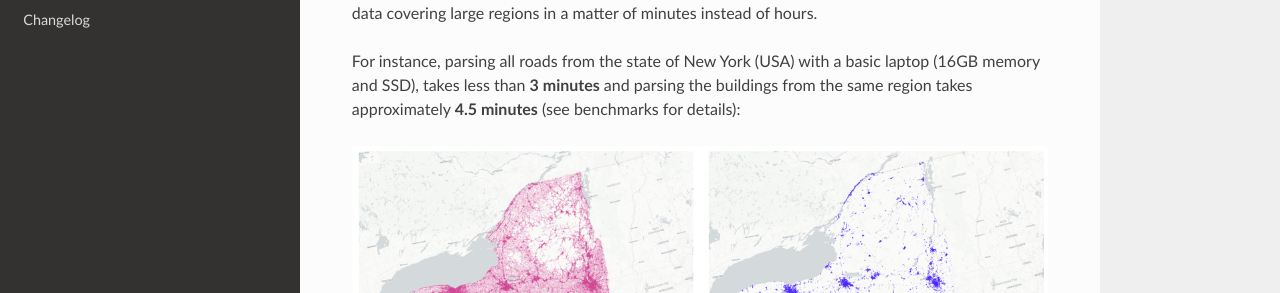
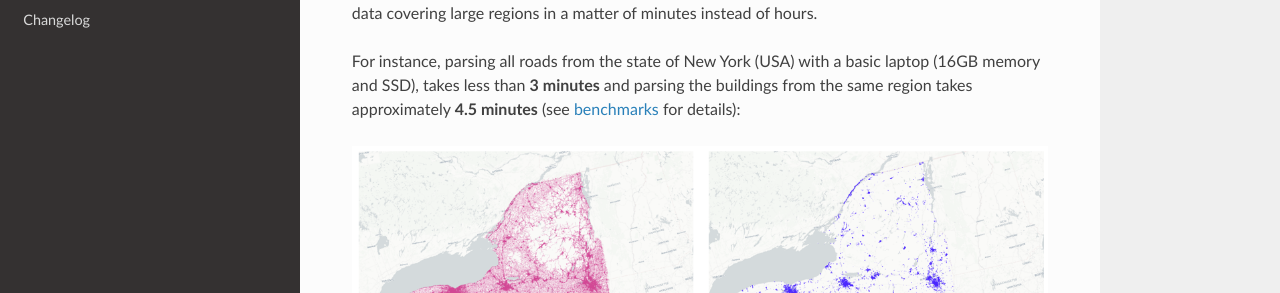
Before and after one commit to pyrosm/pyrosm, a Sphinx documentation site: the page built from docs/index.rst, in a window 1280 px wide and 900 px high. Shown: the part 398-691 px from the top of the window. Built offline with Sphinx 7.4.7 and the Read the Docs theme 2.0.0, drawn with Linux system fonts in a browser that asks for light colours; pages that are not in the unit, such as notebooks, are missing from menus; some of the changed lines change nothing that is shown.

Commit message:
Add link

```diff
--- a/docs/index.rst
+++ b/docs/index.rst
@@ -14,7 +14,7 @@ covering large regions in a matter of minutes instead of hours.
 
 For instance, parsing all roads from the state of New York (USA) with a basic laptop (16GB memory and SSD),
 takes less than **3 minutes** and parsing the buildings from the same region takes approximately
-**4.5 minutes** (see benchmarks for details):
+**4.5 minutes** (see `benchmarks <https://pyrosm.readthedocs.io/en/latest/benchmarking.html>`__ for details):
 
 .. figure:: img/NY_roads_and_buildings.PNG
 
```
